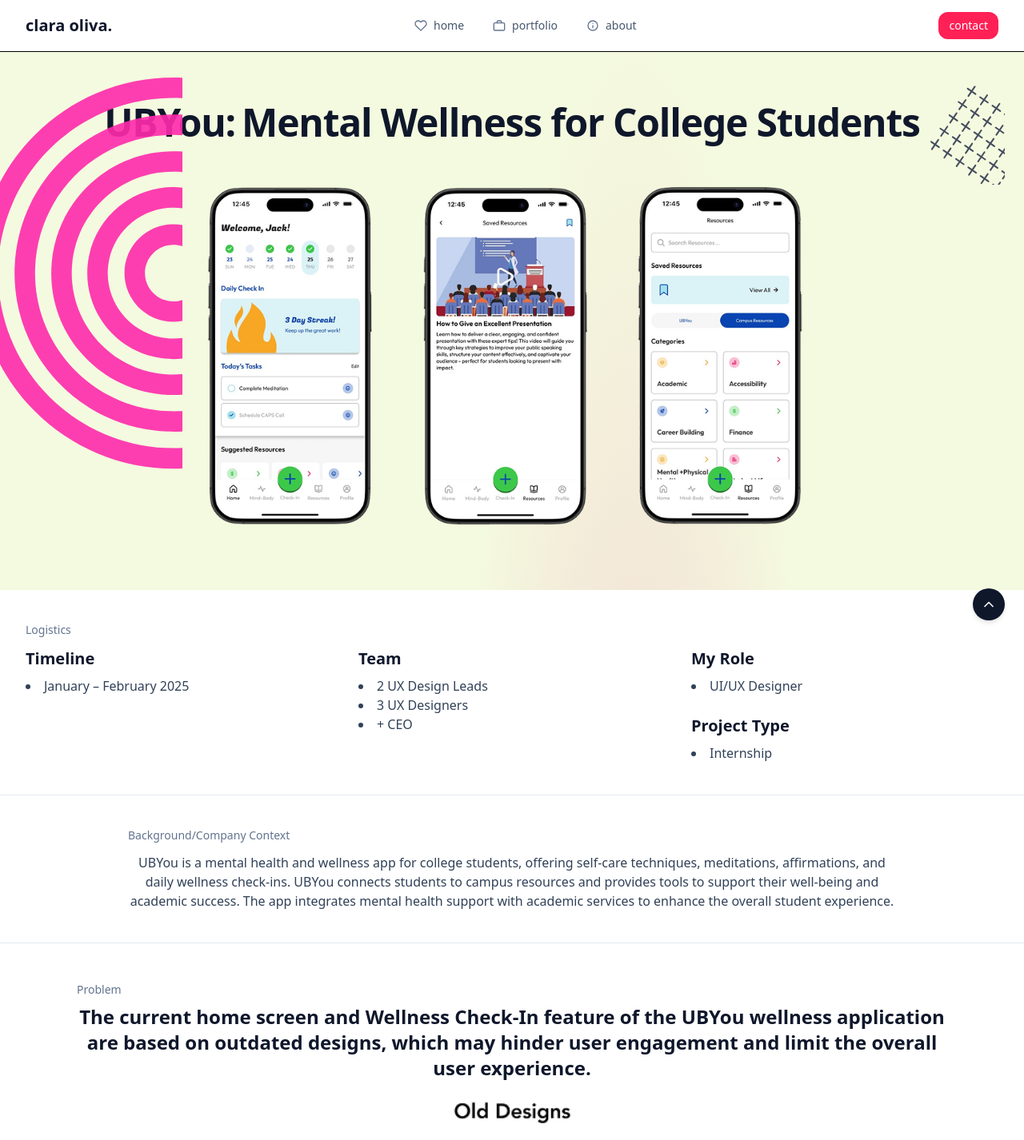
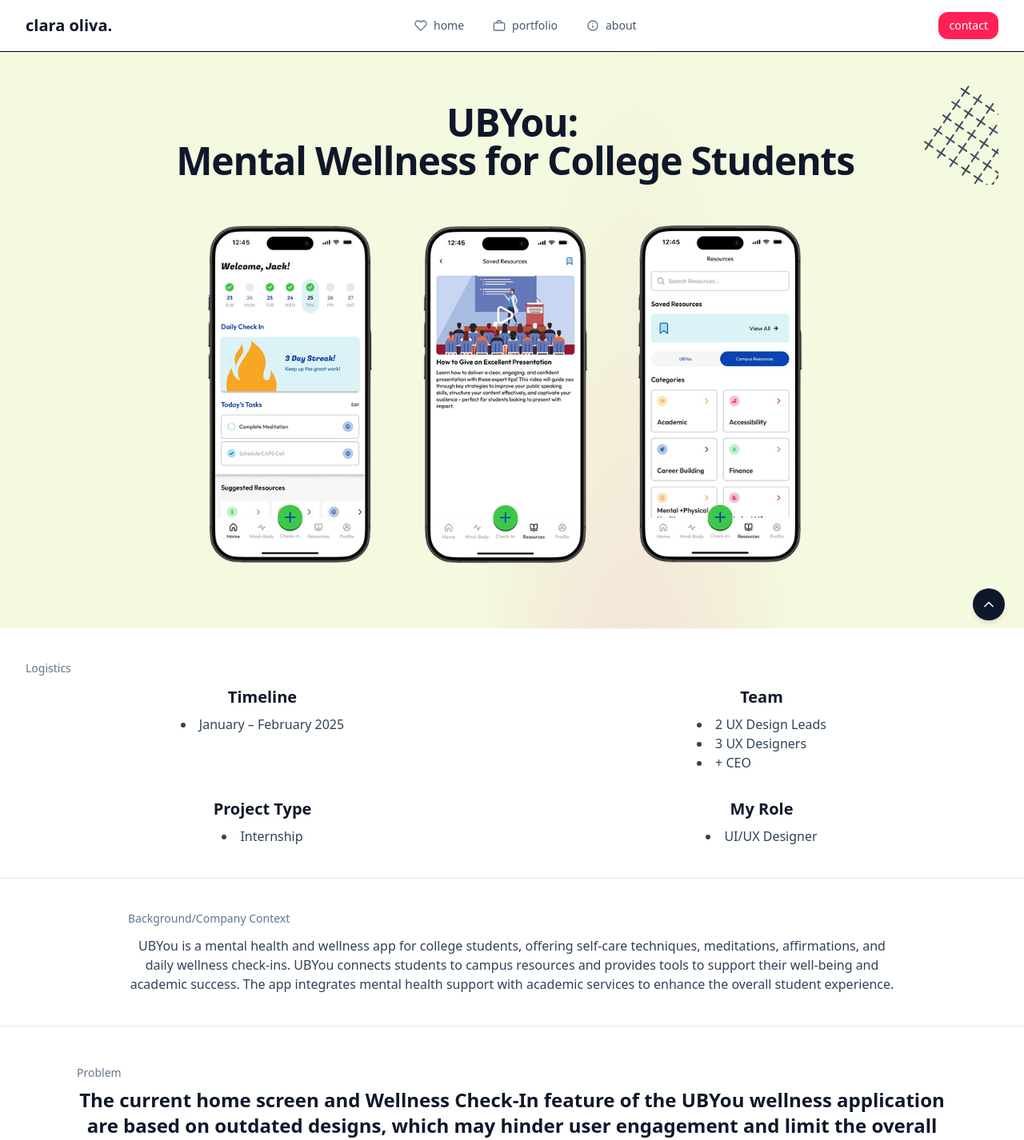
Before and after one commit to frankie1992/claras-site, a React (Vite) app: page /projects/ubyou in a window 1280 px wide. Shown: the top 1426 px of the page at 80% size. Built offline with nearby package versions, Linux system fonts and the light colour scheme.

Commit message:
update ubyou project page

```diff
--- a/src/pages/projects/UBYou.tsx
+++ b/src/pages/projects/UBYou.tsx
@@ -1,6 +1,5 @@
 import { Link } from 'react-router-dom'
 import backgroundCross from '../../assets/projects/ubyou/background-cross.svg'
-import backgroundHalfCircle from '../../assets/home-page/background-half-circle.svg'
 import heroMobiles from '../../assets/projects/ubyou/ubyou-mobile.png'
 import oldMobiles from '../../assets/projects/ubyou/uboyu-mobile-old.png'
 import newMobiles from '../../assets/projects/ubyou/uboyu-mobile-new.png'
@@ -24,21 +23,15 @@
       <section className="relative overflow-hidden">
         {/* Decorative shapes */}
         <img
-          src={backgroundHalfCircle}
-          alt=""
-          aria-hidden
-          className="hidden md:block pointer-events-none select-none absolute left-[-28px] top-8 w-44 lg:w-64 opacity-90"
-        />
-        <img
           src={backgroundCross}
           alt=""
           aria-hidden
-          className="hidden md:block pointer-events-none select-none absolute right-6 top-10 w-24 opacity-80"
+          className="hidden md:block pointer-events-none select-none absolute right-8 top-10 w-24 opacity-80"
         />
         <div className="mx-auto max-w-7xl px-4 md:px-6 lg:px-8 py-12 md:py-16">
           <div className="text-center mb-8 md:mb-10">
             <h1 className="text-3xl md:text-5xl font-extrabold tracking-tight text-slate-900">
-              UBYou:
+              <div>UBYou:</div>
               <br className="sm:hidden" />
               <span className="ml-2">Mental Wellness for College Students</span>
             </h1>
@@ -53,29 +46,33 @@
       <section className="bg-white">
         <div className="mx-auto max-w-7xl px-4 md:px-6 lg:px-8 py-8 md:py-10">
           <p className="text-sm text-slate-500 mb-3">Logistics</p>
-          <div className="grid grid-cols-1 md:grid-cols-3 gap-8">
+          <div className="grid grid-cols-1 md:grid-cols-2 gap-8 text-center md:auto-rows-auto">
+            {/* Row 1 */}
             <div>
               <h3 className="text-xl font-semibold text-slate-900 mb-2">Timeline</h3>
-              <ul className="list-disc list-inside text-slate-700">
+              <ul className="list-disc list-inside inline-block text-left text-slate-700">
                 <li>January – February 2025</li>
               </ul>
             </div>
             <div>
               <h3 className="text-xl font-semibold text-slate-900 mb-2">Team</h3>
-              <ul className="list-disc list-inside text-slate-700">
+              <ul className="list-disc list-inside inline-block text-left text-slate-700">
                 <li>2 UX Design Leads</li>
                 <li>3 UX Designers</li>
                 <li>+ CEO</li>
               </ul>
             </div>
+            {/* Row 2 */}
+            <div>
+              <h3 className="text-xl font-semibold text-slate-900 mb-2">Project Type</h3>
+              <ul className="list-disc list-inside inline-block text-left text-slate-700">
+                <li>Internship</li>
+              </ul>
+            </div>
             <div>
               <h3 className="text-xl font-semibold text-slate-900 mb-2">My Role</h3>
-              <ul className="list-disc list-inside text-slate-700">
+              <ul className="list-disc list-inside inline-block text-left text-slate-700">
                 <li>UI/UX Designer</li>
-              </ul>
-              <h3 className="text-xl font-semibold text-slate-900 mt-6 mb-2">Project Type</h3>
-              <ul className="list-disc list-inside text-slate-700">
-                <li>Internship</li>
               </ul>
             </div>
           </div>
@@ -298,11 +295,7 @@
 
       <hr className="border-slate-200" />
 
-      {/* Spacer to footer */}
-      <div className="bg-white h-6" />
-
-      {/* Optional back link */}
-      <div className="mx-auto max-w-7xl px-4 md:px-6 lg:px-8 pb-8">
+      <div className=" bg-white h-6 text-center ">
         <Link to="/" className="text-blue-600 hover:underline">← Back to Home</Link>
       </div>
 
--- a/src/utils/icons.tsx
+++ b/src/utils/icons.tsx
@@ -132,7 +132,7 @@
   )
 }
 
-export function LeafIcon({ className = 'size-6', title, ...props }: IconProps) {
+export function LeafIcon({ className = 'size-8', title, ...props }: IconProps) {
   return (
     <svg
       viewBox="0 0 30 46"
```
